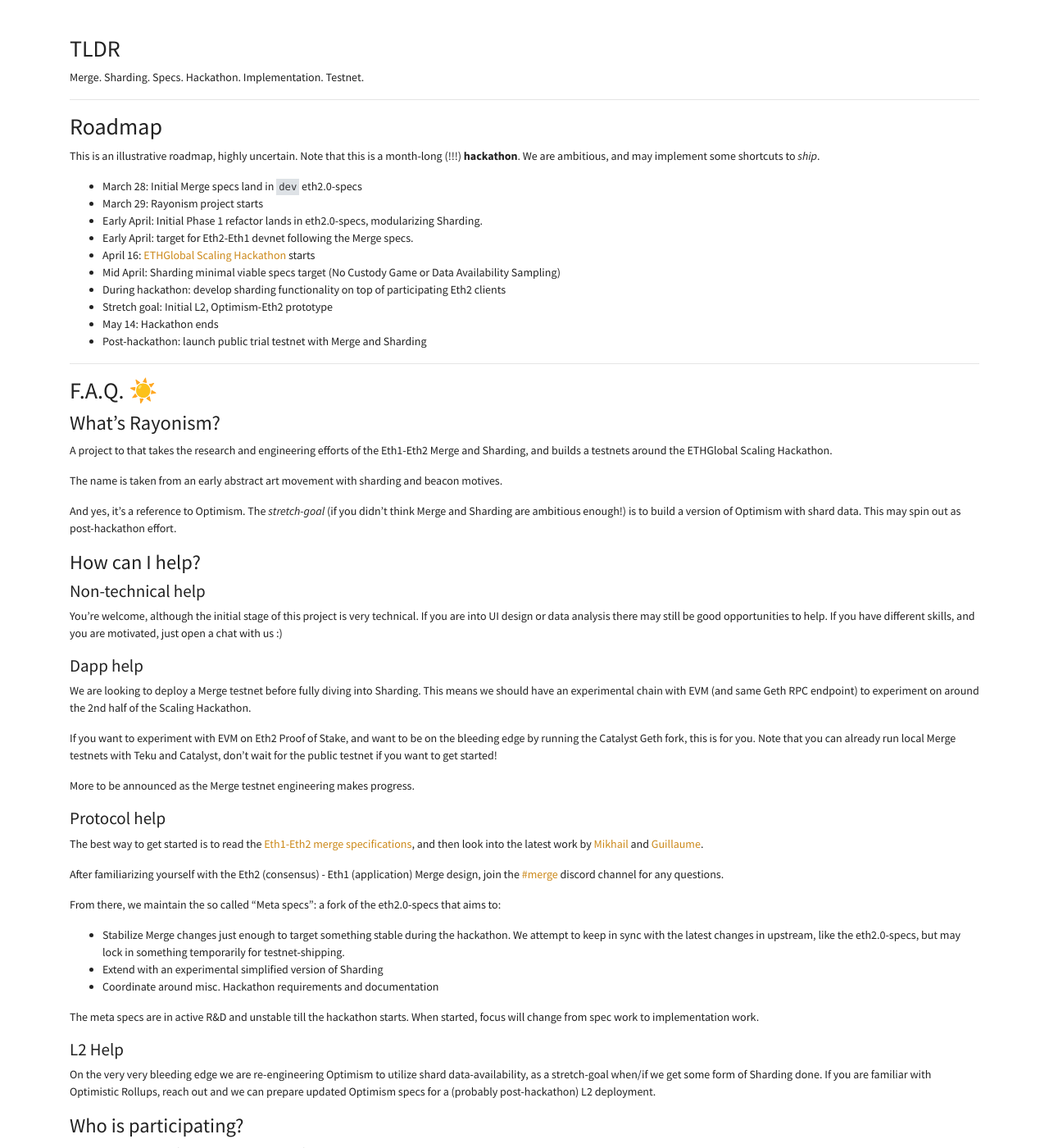
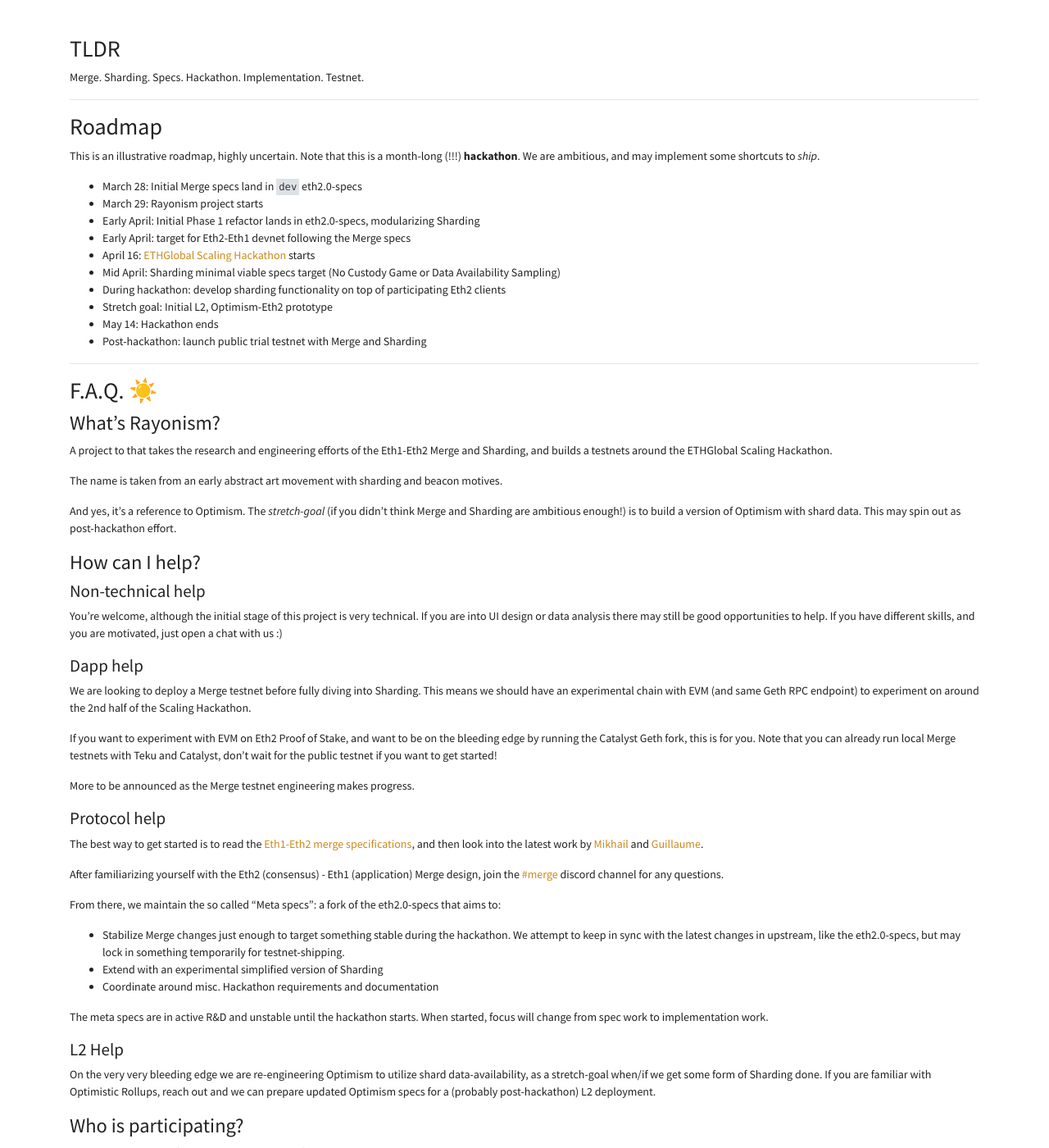
Before and after one commit to protolambda/rayonism, a Jekyll site: the page built from index.md, in a window 1280 px wide and 1400 px high, scrolled down 1222 px. Shown: the whole window at 82% size. Built offline with Jekyll 4.4.1, drawn with Linux system fonts in a browser that asks for light colours.

Commit message:
minor copy nits

```diff
--- a/index.md
+++ b/index.md
@@ -17,8 +17,8 @@
 
 - March 28: Initial Merge specs land in `dev` eth2.0-specs
 - March 29: Rayonism project starts
-- Early April: Initial Phase 1 refactor lands in eth2.0-specs, modularizing Sharding.
-- Early April: target for Eth2-Eth1 devnet following the Merge specs.
+- Early April: Initial Phase 1 refactor lands in eth2.0-specs, modularizing Sharding
+- Early April: target for Eth2-Eth1 devnet following the Merge specs
 - April 16: [ETHGlobal Scaling Hackathon](https://scaling.ethglobal.co/) starts
 - Mid April: Sharding minimal viable specs target (No Custody Game or Data Availability Sampling)
 - During hackathon: develop sharding functionality on top of participating Eth2 clients
@@ -70,7 +70,7 @@
 - Extend with an experimental simplified version of Sharding
 - Coordinate around misc. Hackathon requirements and documentation
 
-The meta specs are in active R&D and unstable till the hackathon starts.
+The meta specs are in active R&D and unstable until the hackathon starts.
 When started, focus will change from spec work to implementation work.
 
 #### L2 Help
```
